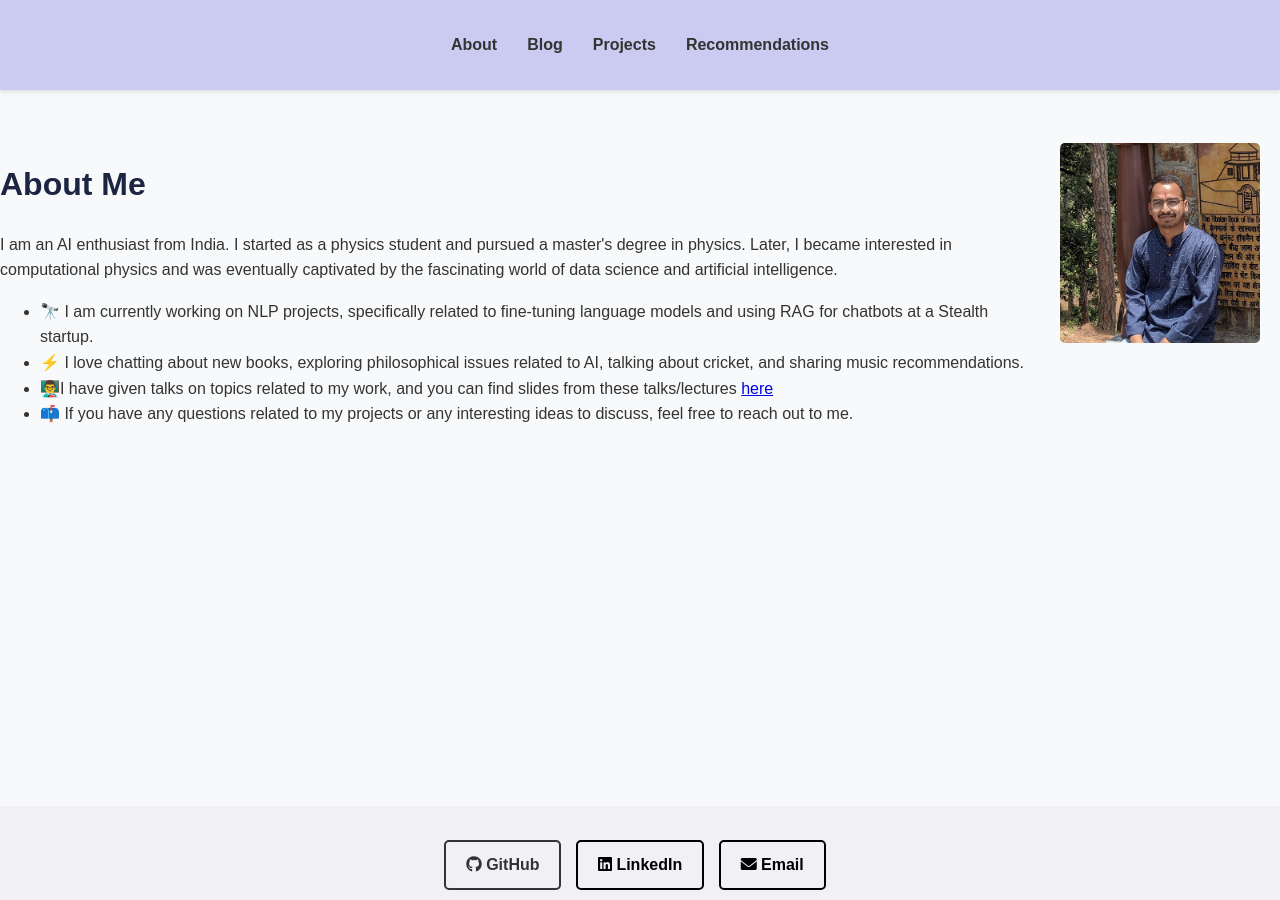
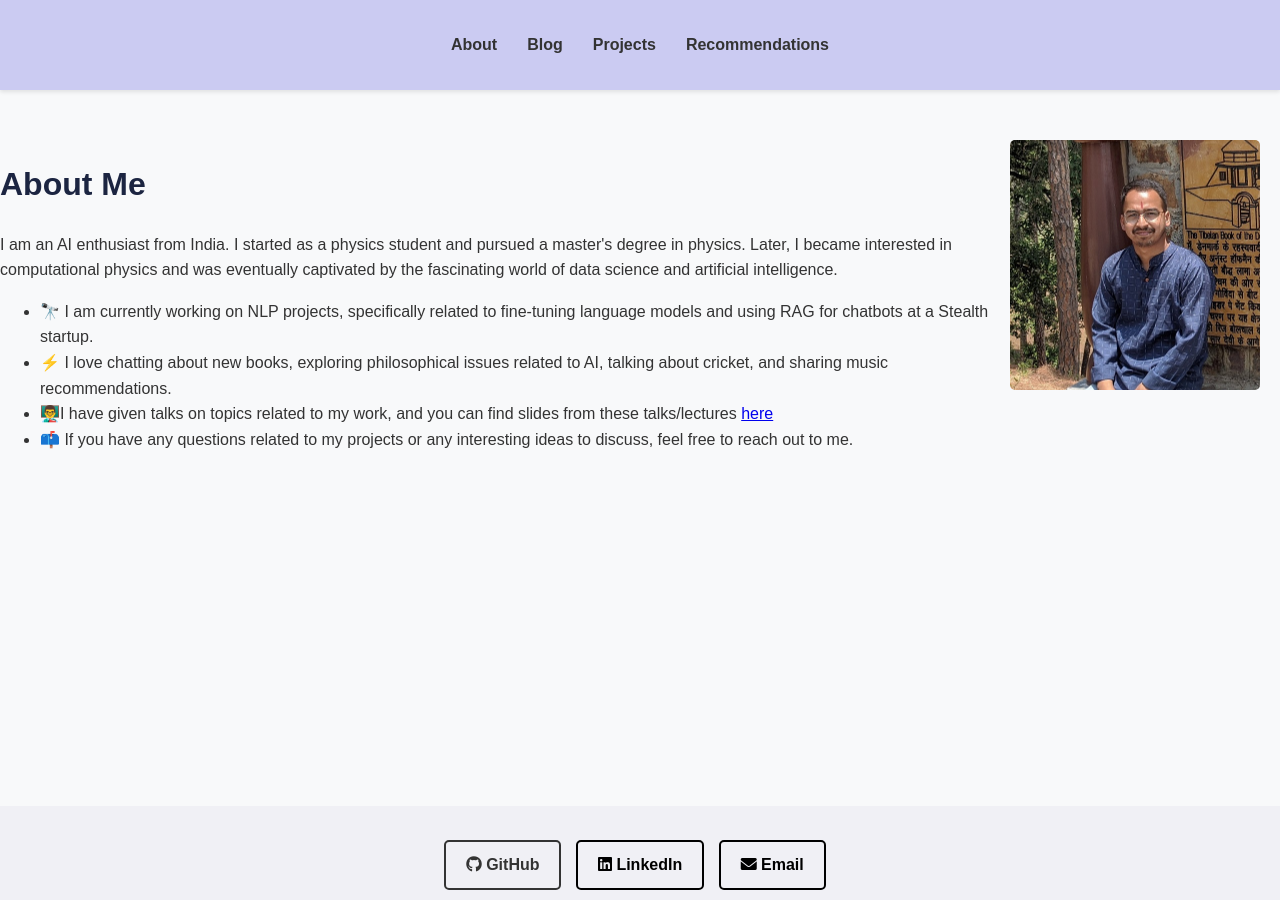
Before and after one commit to adhikarinarayan/adhikarinarayan.github.io, a Jekyll site: the page built from index.md, in a window 1280 px wide. Built offline with Jekyll 4.4.1, drawn with Linux system fonts in a browser that asks for light colours.

Commit message:
Update styles.css

```diff
--- a/assets/css/styles.css
+++ b/assets/css/styles.css
@@ -71,14 +71,14 @@ h1, h2, h3 {
 }
 
 .profile-picture {
-  width: 200px; /* Adjust the size as needed */
-  height: 200px; /* Same as width for a square */
+  width: 250px; /* Adjust the size as needed */
+  height: 250px; /* Same as width for a square */
   border-radius: 5px; /* Remove rounded corners for a square */
   object-fit: cover; /* Ensure the image covers the entire area */
   float: right; /* Float the image to the right corner */
   margin-left: 20px; /* Add some space between text and image */
   margin-right: 20px; /* Add margin to the right to prevent sticking to the border */
-  margin-top: 5px; /* Add margin to the top to create some spacing from the top */
+  margin-top: 2px; /* Add margin to the top to create some spacing from the top */
 }
 /* Blog Section Styles */
 article {
```
